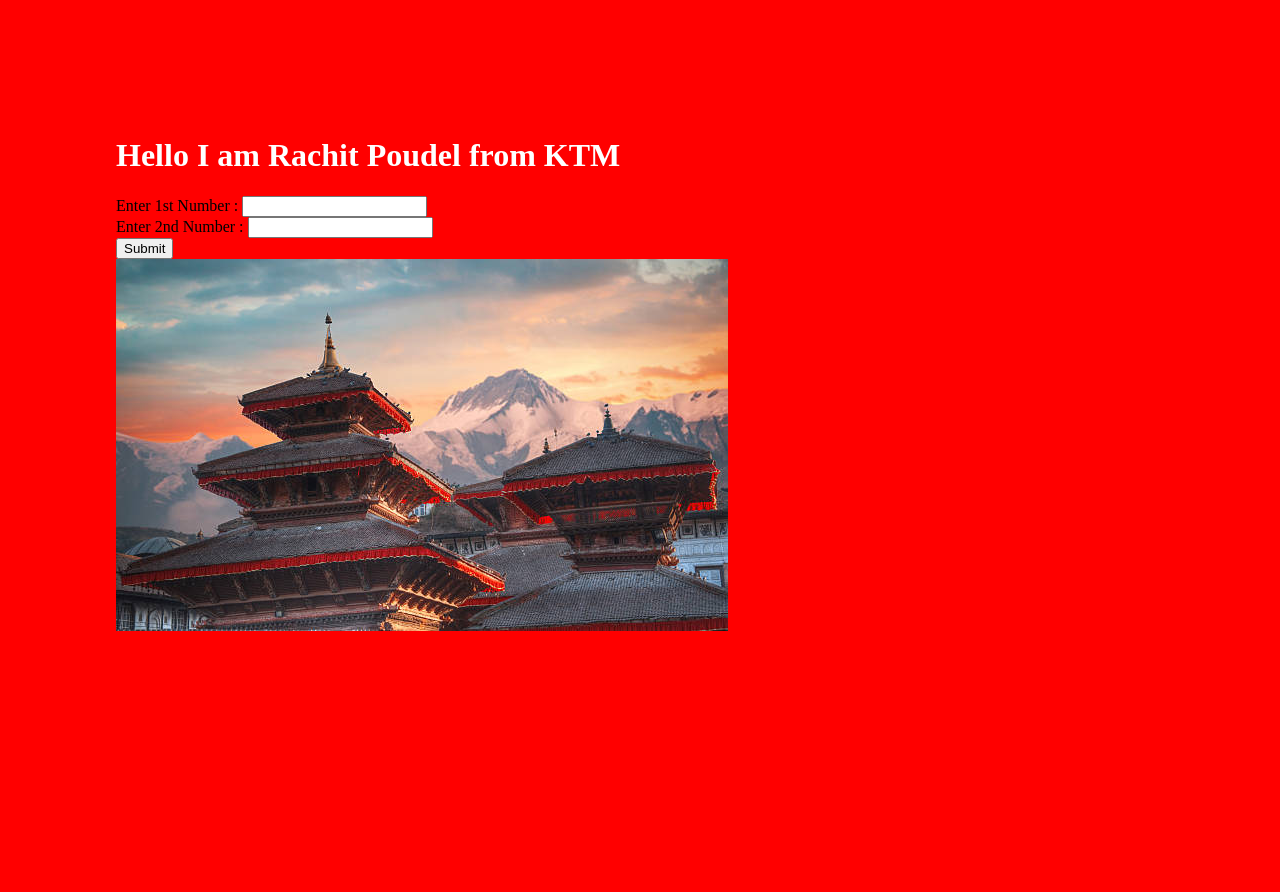
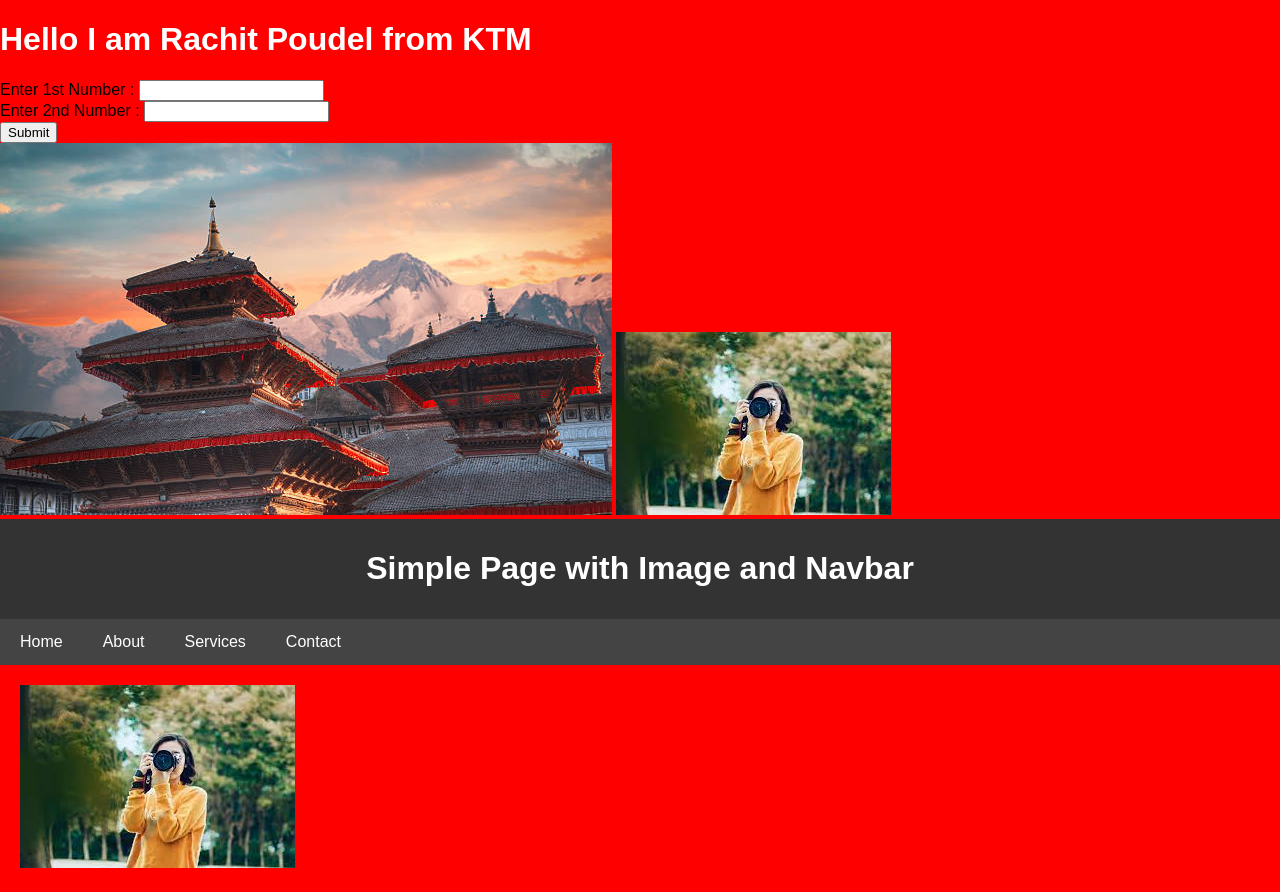
Before and after one commit to rachitpoudel101/Django, a Django app: page /playground/hello/ in a window 1280 px wide. Before the commit the page ends 631 px from the top, so only its background shows below. Run offline with Django 5.2, Linux system fonts and the light colour scheme.

Commit message:
upadte in the html file add a navbar.

```diff
--- a/playground/templates/hello.html
+++ b/playground/templates/hello.html
@@ -1,4 +1,4 @@
-{% comment %} {% extends "hello2.html" %} {% endcomment %}
+{% extends "hello2.html" %}
 {% block content %}
 {%load static %}
 <!DOCTYPE html>
@@ -20,6 +20,66 @@
         <input type="submit">
     </form>
     <img src="{%static 'image/ktm.jpg'%}" alt="ktm" class="ktm">
+    <img src="{%static 'image/camara.png'%}" alt="camaera" class="ktm">
 </bpdy>
 </html>
+
+
+    <!DOCTYPE html>
+    <html lang="en">
+    <head>
+        <meta charset="UTF-8">
+        <meta name="viewport" content="width=device-width, initial-scale=1.0">
+        <title>Simple Page with Image and Navbar</title>
+        <style>
+            body {
+                font-family: Arial, sans-serif;
+                margin: 0;
+                padding: 0;
+            }
+            header {
+                background-color: #333;
+                color: #fff;
+                padding: 10px 0;
+                text-align: center;
+            }
+            nav {
+                background-color: #444;
+                overflow: hidden;
+            }
+            nav a {
+                float: left;
+                display: block;
+                color: #fff;
+                text-align: center;
+                padding: 14px 20px;
+                text-decoration: none;
+            }
+            nav a:hover {
+                background-color: #555;
+            }
+            main {
+                padding: 20px;
+            }
+            img {
+                max-width: 100%;
+                height: auto;
+            }
+        </style>
+    </head>
+    <body>
+        <header>
+            <h1>Simple Page with Image and Navbar</h1>
+        </header>
+        <nav>
+            <a href="#">Home</a>
+            <a href="#">About</a>
+            <a href="#">Services</a>
+            <a href="#">Contact</a>
+        </nav>
+        <main>
+            <img src="{%static 'image/camara.png'%}" alt="camaera" class="ktm">
+        </main>
+    </body>
+    </html>
     {% endblock %}
```
Also changed, not shown: playground/static/image/camara.png (added), playground/templates/home.html (added).
